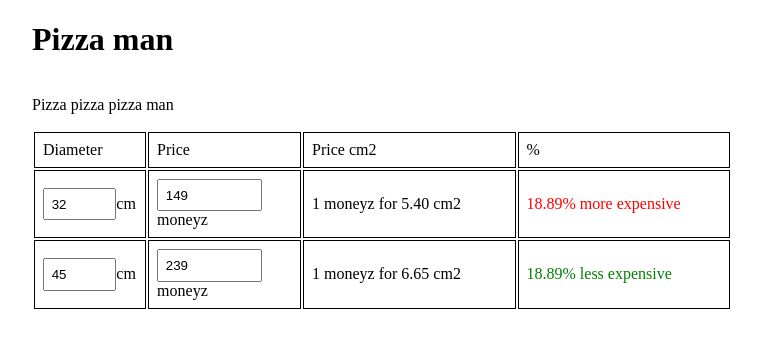
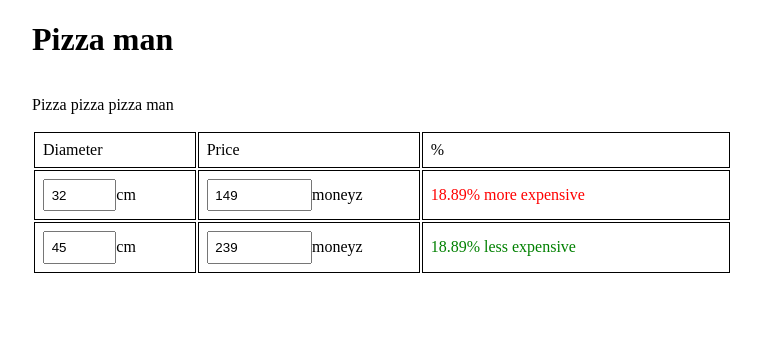
Before and after one commit to Hurtak/the-pizza-problem, a React (Create React App) app: page / in a window 1280 px wide. Shown: the top 348 px of the page, without its empty margins (258-1019 px from the left). Built offline with nearby package versions, Linux system fonts and the light colour scheme.

Commit message:
remove price cm2 column

```diff
--- a/src/app/app.tsx
+++ b/src/app/app.tsx
@@ -31,7 +31,6 @@ export const App: React.FC = () => {
           <tr>
             <td>Diameter</td>
             <td>Price</td>
-            <td>Price cm2</td>
             <td>%</td>
           </tr>
           <tr>
@@ -59,7 +58,6 @@ export const App: React.FC = () => {
               />
               moneyz
             </td>
-            <td>1 moneyz for {pricePer1MoneyPizza1.toFixed(2)} cm2</td>
             <td
               style={{
                 color: percentage < 0 ? "green" : "red",
@@ -94,7 +92,6 @@ export const App: React.FC = () => {
               />
               moneyz
             </td>
-            <td>1 moneyz for {pricePer1MoneyPizza2.toFixed(2)} cm2</td>
             <td
               style={{
                 color: percentage > 0 ? "green" : "red",
```
